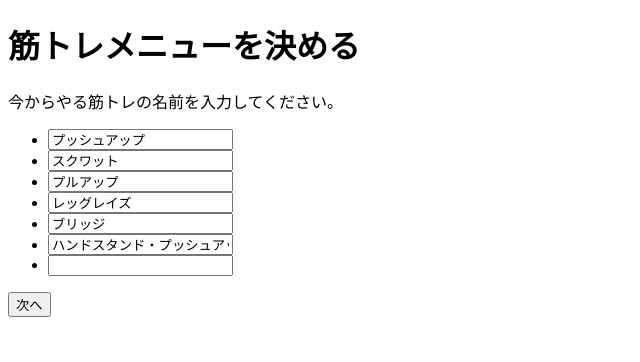
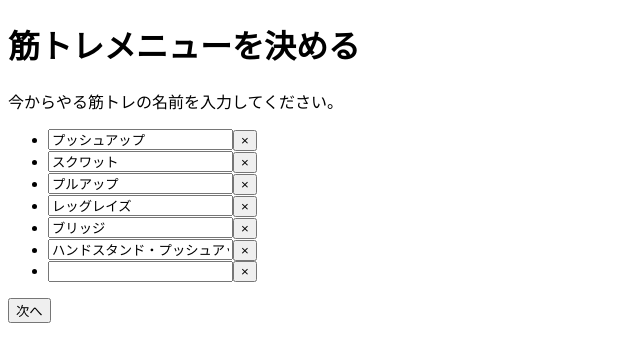
Before and after one commit to honjet/kintrainer, a React app: page / in a window 1280 px wide. Shown: the top 362 px of the page, without its empty margins (0-640 px from the left). Built offline with nearby package versions, Linux system fonts and the light colour scheme; the HTML template or start-up script is replaced by a standard one.

Commit message:
add delete button

```diff
--- a/src/components/InboxFormItem.js
+++ b/src/components/InboxFormItem.js
@@ -17,6 +17,10 @@ const InboxFormItem = props => {
     }
   };
 
+  const handleDeleteClick = () => {
+    dispatch(removeAction(index));
+  };
+
   return (
     <li>
       <input
@@ -26,6 +30,7 @@ const InboxFormItem = props => {
         value={item.name}
         onChange={e => handleNameChange(e.target.value)}
       />
+      <button onClick={handleDeleteClick}>×</button>
     </li>
   );
 };
```
